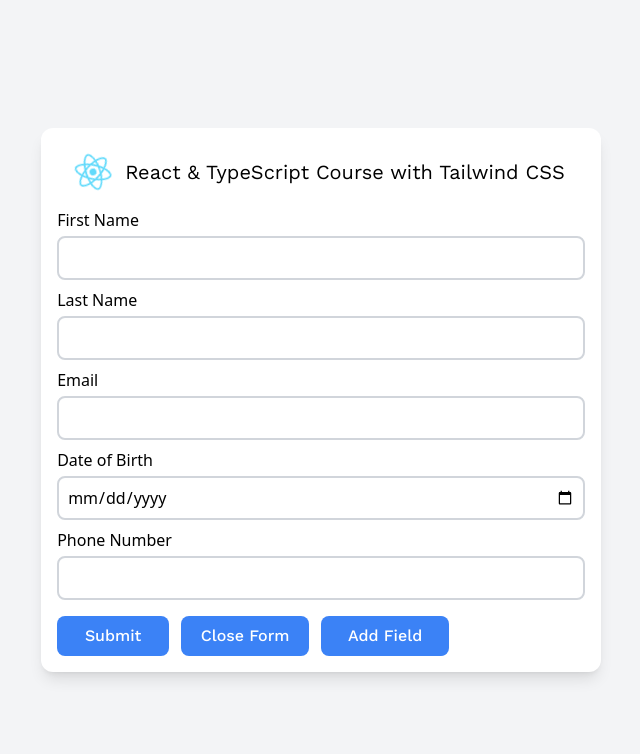
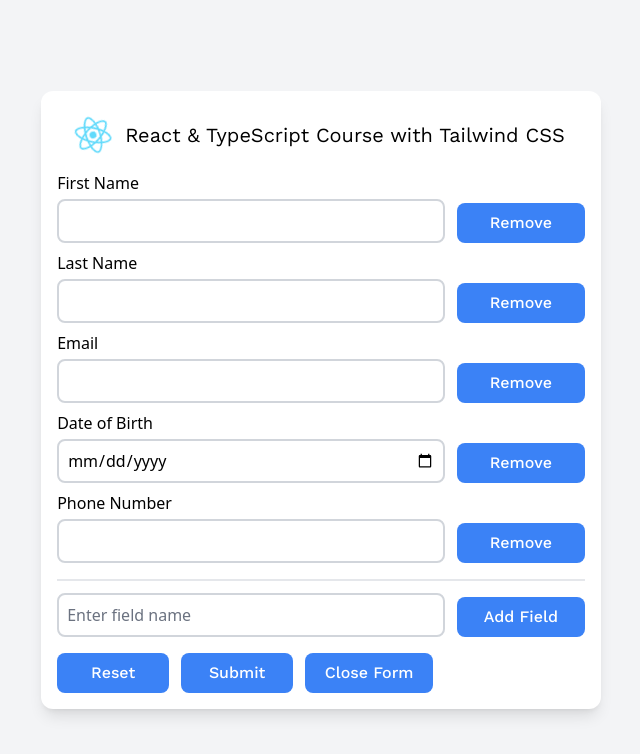
Before and after one commit to GokulramGHV/WD301-React-TypeScript-Course, a React (Create React App) app: page / in a window 1280 px wide. Both pictures are taken after a click on the button "Open Form". Shown: the top 754 px of the page, without its empty margins (319-959 px from the left). Built offline with nearby package versions, Linux system fonts and the light colour scheme.

Commit message:
added option to reset fields

```diff
--- a/src/Components/Form.tsx
+++ b/src/Components/Form.tsx
@@ -2,32 +2,106 @@ import React, { useState } from 'react';
 import UserInput from './UserInput';
 
 const formFields = [
-  { id: 1, label: 'First Name', type: 'text' },
-  { id: 2, label: 'Last Name', type: 'text' },
-  { id: 3, label: 'Email', type: 'email' },
-  { id: 4, label: 'Date of Birth', type: 'date' },
-  { id: 5, label: 'Phone Number', type: 'number' },
+  { id: 1, label: 'First Name', type: 'text', value: '' },
+  { id: 2, label: 'Last Name', type: 'text', value: '' },
+  { id: 3, label: 'Email', type: 'email', value: '' },
+  { id: 4, label: 'Date of Birth', type: 'date', value: '' },
+  { id: 5, label: 'Phone Number', type: 'number', value: '' },
 ];
 
 export function Form(props: { closeFormCB: () => void }) {
+  const [newField, setNewField] = useState('');
   const [state, setState] = useState(formFields);
   const addField = () => {
+    if (newField != '') {
       setState([
         ...state,
         {
-        id: state.length + 2,
-        label: 'New Field',
+          id: Number(new Date()),
+          label: newField,
           type: 'text',
+          value: '',
         },
       ]);
+      setNewField('');
+    }
+  };
+
+  const removeField = (id: number) => {
+    setState(state.filter((field) => field.id !== id));
+  };
+
+  const resetFields = () => {
+    let arr: any = [];
+    state.forEach((s) => {
+      let obj = {
+        ...s,
+        value: '',
+      };
+      arr.push(obj);
+    });
+    setState(arr);
+  };
+
+  const onChangeField = (val: string, id: number) => {
+    let arr: any = [];
+    state.forEach((s) => {
+      if (s.id == id) {
+        let obj = {
+          ...s,
+          value: val,
+        };
+        arr.push(obj);
+      } else {
+        arr.push(s);
+      }
+    });
+    setState(arr);
   };
 
   return (
-    <form className="grid grid-cols-1">
+    <div className="grid grid-cols-1 divide-y-2">
+      <div className="mb-2">
         {state.map((field) => (
-        <UserInput key={field.id} label={field.label} type={field.type} />
+          <UserInput
+            id={field.id}
+            key={field.id}
+            label={field.label}
+            type={field.type}
+            value={field.value}
+            removeFieldCB={removeField}
+            onChangeCB={onChangeField}
+          />
         ))}
+      </div>
+
       <div>
+        <div className="flex w-full mt-2">
+          <input
+            onChange={(e) => {
+              setNewField(e.target.value);
+            }}
+            value={newField}
+            placeholder="Enter field name"
+            type="text"
+            className=" flex-1 border-2 border-gray-300 rounded-lg p-2 mt-1 mb-2 smooth-effect hover:border-blue-400 hover:ring-blue-400 focus:ring-blue-400 focus:border-blue-400"
+          />
+
+          <button
+            className="ml-3 w-32 bg-blue-500 font-medium font-worksans rounded-lg px-4 py-2 my-2 text-white hover:bg-blue-700 smooth-effect"
+            onClick={addField}
+          >
+            Add Field
+          </button>
+        </div>
+
+        <button
+          className="mr-3 w-28 bg-blue-500 font-medium font-worksans rounded-lg px-4 py-2 my-2 text-white hover:bg-blue-700 smooth-effect"
+          onClick={resetFields}
+        >
+          Reset
+        </button>
+
         <button
           className="w-28 bg-blue-500 font-medium font-worksans rounded-lg px-4 py-2 my-2 text-white hover:bg-blue-700 smooth-effect"
           type="submit"
@@ -40,14 +114,7 @@ export function Form(props: { closeFormCB: () => void }) {
         >
           Close Form
         </button>
-
-        <button
-          className="ml-3 w-32 bg-blue-500 font-medium font-worksans rounded-lg px-4 py-2 my-2 text-white hover:bg-blue-700 smooth-effect"
-          onClick={addField}
-        >
-          Add Field
-        </button>
       </div>
-    </form>
+    </div>
   );
 }
--- a/src/Components/UserInput.tsx
+++ b/src/Components/UserInput.tsx
@@ -1,14 +1,33 @@
-import React from 'react';
+import React, { useState } from 'react';
 
-export default function UserInput(props: { key: number, label: string, type: string }) {
+export default function UserInput(props: {
+  id: number;
+  label: string;
+  type: string;
+  value: string;
+  removeFieldCB: (id: number) => void;
+  onChangeCB: (val: string, id: number) => void;
+}) {
   return (
-    <React.Fragment key={props.key}>
+    <React.Fragment>
       <label>{props.label}</label>
-      <input
-        type={props.type}
-        className="border-2 border-gray-300 rounded-lg p-2 mt-1 mb-2 smooth-effect hover:border-blue-400 hover:ring-blue-400 focus:ring-blue-400 focus:border-blue-400"
-        required
-      />
+      <div className="flex">
+        <input
+          type={props.type}
+          value={props.value}
+          onChange={(e) => {
+            let value = e.target.value;
+            props.onChangeCB(value, props.id);
+          }}
+          className="flex-1 border-2 border-gray-300 rounded-lg p-2 mt-1 mb-2 smooth-effect hover:border-blue-400 hover:ring-blue-400 focus:ring-blue-400 focus:border-blue-400"
+        />
+        <button
+          className="ml-3 w-32 bg-blue-500 font-medium font-worksans rounded-lg px-2 py-2 my-2 text-white hover:bg-blue-700 smooth-effect"
+          onClick={(_) => props.removeFieldCB(props.id)}
+        >
+          Remove
+        </button>
+      </div>
     </React.Fragment>
   );
 }
```
Lines whose indentation alone changed are shown as unchanged.
